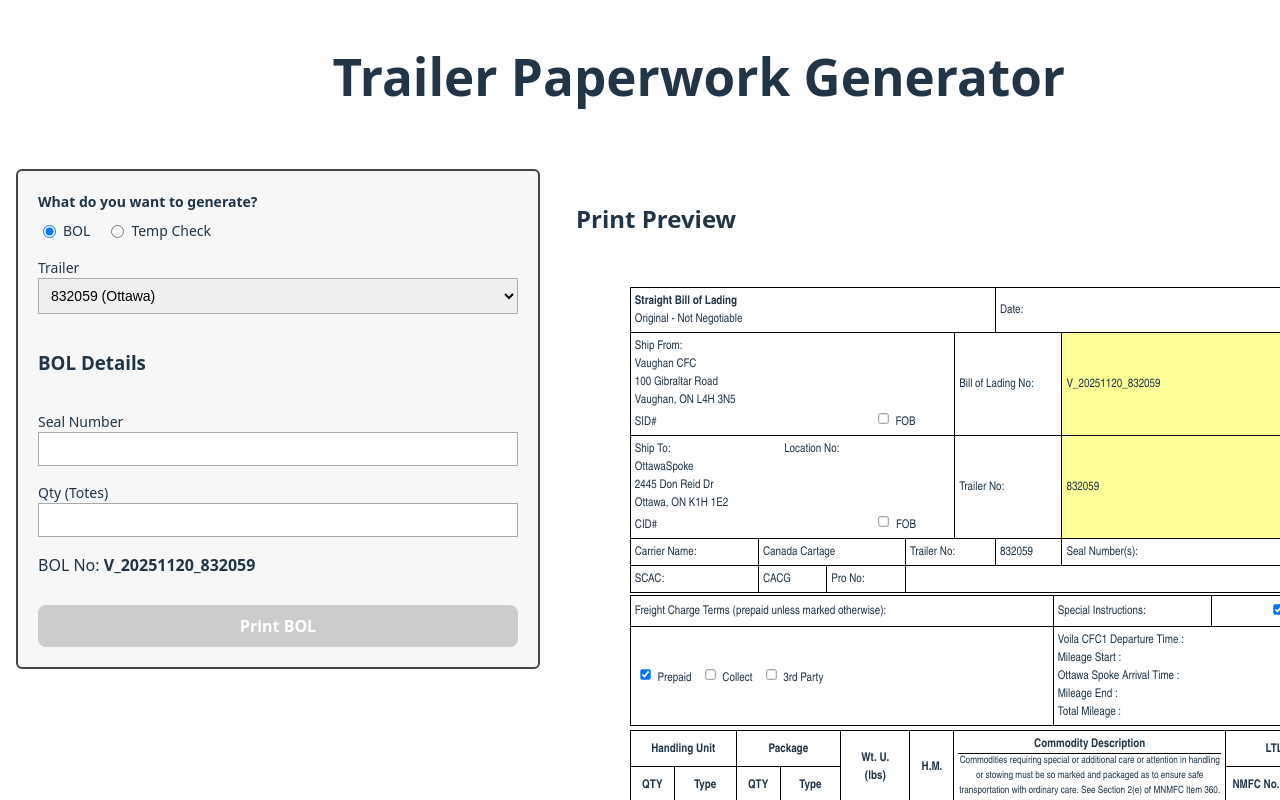
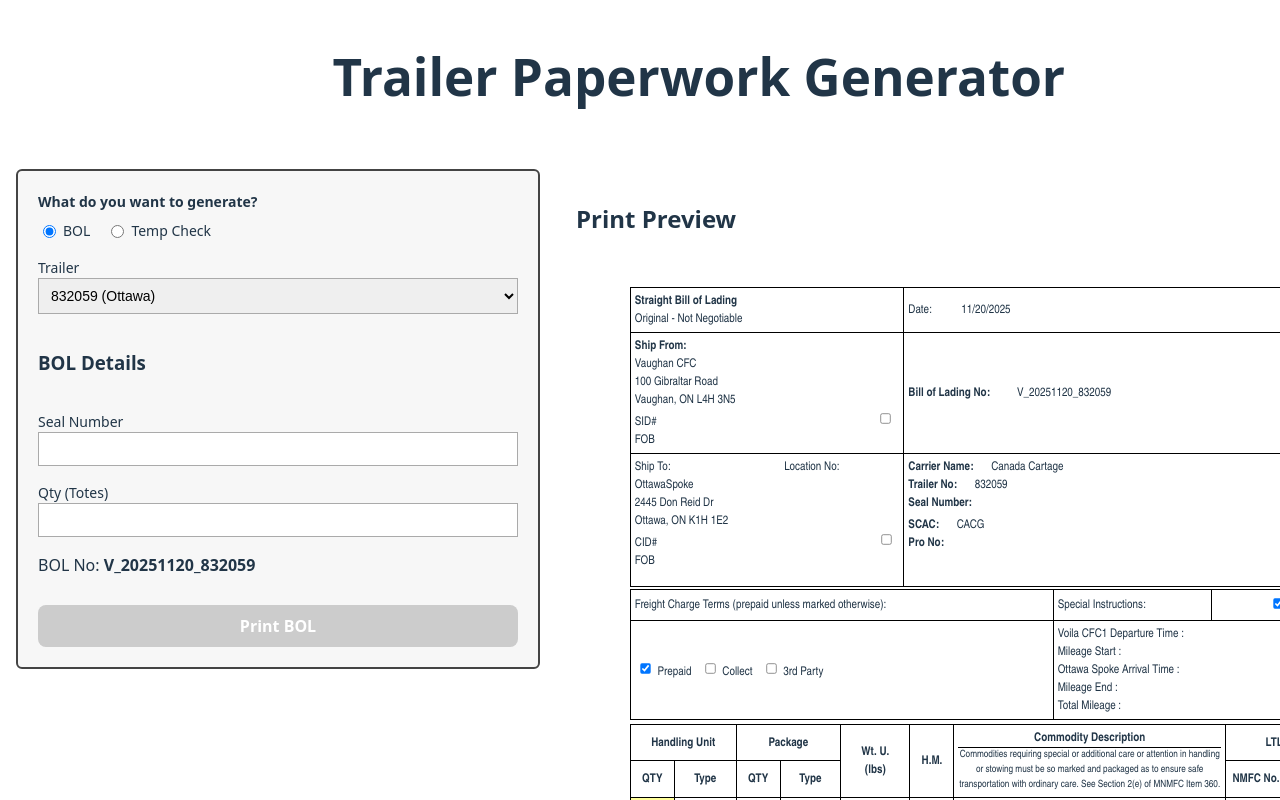
Before and after one commit to ajaisangha/BOL-Generator, a React (Vite) app in the folder bol-app/: page / in a window 1280 px wide. Shown: the top 800 px of the page. Built offline with nearby package versions, Linux system fonts and the light colour scheme.

Commit message:
BOL partial fix 3

```diff
--- a/bol-app/src/components/BOLLayout.jsx
+++ b/bol-app/src/components/BOLLayout.jsx
@@ -2,7 +2,12 @@ import React from "react";
 
 export default function BOLLayout({ mode, trailerNumber, sealNumber, qty, bolNumber }) {
   const today = new Date();
-  const dateStr = today.toLocaleDateString("en-CA");
+    const mm = String(today.getMonth() + 1).padStart(2, "0");
+    const dd = String(today.getDate()).padStart(2, "0");
+    const yyyy = today.getFullYear();
+
+    const dateStr = `${mm}/${dd}/${yyyy}`;
+
   const isOttawa = mode === "ottawa";
 
   const shipToLines = isOttawa
@@ -36,16 +41,15 @@ export default function BOLLayout({ mode, trailerNumber, sealNumber, qty, bolNum
               <div style={{ fontWeight: "bold" }}>Straight Bill of Lading</div>
               <div>Original - Not Negotiable</div>
             </td>
-            <td colSpan={2} className="label-cell">
-              Date:
+            <td colSpan={3} className="label-cell">
+              Date: &emsp;&emsp; {dateStr}
             </td>
-            <td colSpan={2}>{dateStr}</td>
           </tr>
 
           {/* Row 2: Ship From + BOL No */}
           <tr>
-            <td className="label-cell" colSpan={7} style={{ width: "90mm" }}>
-              Ship From:<br />
+            <td className="label-cell" style={{ width: "70mm", verticalAlign: "top" }}>
+              <div style={{ fontWeight: "bold" }}>Ship From:</div>
 
               Vaughan CFC
               <br />
@@ -53,65 +57,56 @@ export default function BOLLayout({ mode, trailerNumber, sealNumber, qty, bolNum
               <br />
               Vaughan, ON L4H 3N5
               <br />
-              <span className="label-cell">SID#&emsp;&emsp;&emsp;&emsp;&emsp;&emsp;&emsp;&emsp;&emsp;&emsp;&emsp;&emsp;&emsp;&emsp;&emsp;&emsp;&emsp;&emsp;
+              <span className="label-cell">SID# &emsp;&emsp;&emsp;&emsp;&emsp;&emsp;&emsp;&emsp;&emsp;&emsp;&emsp;&emsp;&emsp;&emsp;&emsp;&emsp;&emsp;&emsp;
                 <input type="checkbox" style={{ transform: "scale(0.8)" }} />{" "}
                   FOB
                 </span>
             </td>
-            <td colSpan={2} className="label-cell" style={{ width: "30mm" }}>
-              Bill of Lading No:
+            <td colSpan={10} className="label-cell" style={{ width: "30mm" }}>
+                <span style={{ fontWeight: "bold" }}>Bill of Lading No:</span>&emsp;&emsp; {bolNumber}
             </td>
-            <td colSpan={2} style={{ backgroundColor: "#ffff99", width: "70mm" }}>
-              {bolNumber}
-            </td>
+
           </tr>
 
           {/* Row 4: Ship To + Trailer No */}
           <tr>
-            <td colSpan={7}>Ship To: &emsp;&emsp;&emsp;&emsp;&emsp;&emsp;&emsp;&emsp;&emsp;
-              Location No:{shipToLines.map((line, idx) => (
+            <td style={{ width: "70mm", verticalAlign: "top" }}>
+                Ship To: &emsp;&emsp;&emsp;&emsp;&emsp;&emsp;&emsp;&emsp;&emsp; Location No:
+                {shipToLines.map((line, idx) => (
                 <div key={idx}>{line}</div>
-              ))}
-              <span className="label-cell">CID#&emsp;&emsp;&emsp;&emsp;&emsp;&emsp;&emsp;&emsp;&emsp;&emsp;&emsp;&emsp;&emsp;&emsp;&emsp;&emsp;&emsp;&emsp;
-                <input type="checkbox" style={{ transform: "scale(0.8)" }} />{" "}
-                  FOB
+                ))}
+
+                <span className="label-cell">
+                CID# &emsp;&emsp;&emsp;&emsp;&emsp;&emsp;&emsp;&emsp;&emsp;&emsp;&emsp;&emsp;&emsp;&emsp;&emsp;&emsp;&emsp;&emsp;
+                <input type="checkbox" style={{ transform: "scale(0.8)" }} /> FOB
                 </span>
             </td>
 
-            <td colSpan={2} className="label-cell">
-              Trailer No:
+            <td colSpan={10} className="label-cell" style={{ verticalAlign: "top" }}>
+                <div>
+                <span style={{ fontWeight: "bold" }}>Carrier Name:</span> &emsp; {carrierName}
+                </div>
+
+                <div>
+                <span style={{ fontWeight: "bold" }}>Trailer No:</span> &emsp; {trailerNumber}
+                </div>
+
+                <div>
+                <span style={{ fontWeight: "bold" }}>Seal Number:</span> &emsp; {sealNumber}
+                </div>
+
+                <div style={{ marginTop: "4px" }}>
+                <span style={{ fontWeight: "bold" }}>SCAC:</span> &emsp; CACG
+                </div>
+
+                <div>
+                <span style={{ fontWeight: "bold" }}>Pro No:</span>
+                </div>
+
+                <div style={{ height: "30px" }}></div>
             </td>
-            <td colSpan={2} style={{ backgroundColor: "#ffff99" }}>
-              {trailerNumber}
-            </td>
-          </tr>
-          {/* Row 6: Carrier / Trailer / Seal */}
-          <tr>
-            <td colSpan={2} className="label-cell">
-              Carrier Name:
-            </td>
-            <td colSpan={4}>{carrierName}</td>
-            <td colSpan={2} className="label-cell">
-              Trailer No:
-            </td>
-            <td colSpan={1}>{trailerNumber}</td>
-            <td className="label-cell">Seal Number(s):</td>
-            <td colSpan={2} style={{ backgroundColor: "#ffff99" }}>
-              {sealNumber}
-            </td>
-          </tr>
-
-          <tr>
-            <td colSpan={2} className="label-cell">
-              SCAC:
-            </td>
-            <td colSpan={2}>CACG</td>
-            <td colSpan={2} className="label-cell">
-              Pro No:
-            </td>
-            <td colSpan={6}></td>
-          </tr>
-        </tbody>
+            </tr>
+    </tbody>
       </table>
 
       {/* ========== FREIGHT TERMS / SPECIAL INSTRUCTIONS ========== */}
```
